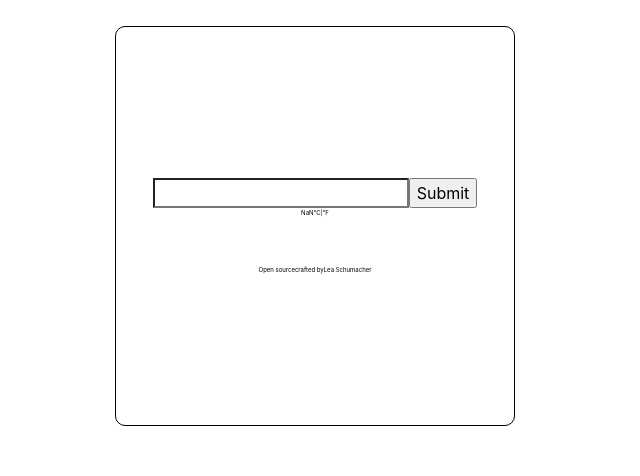
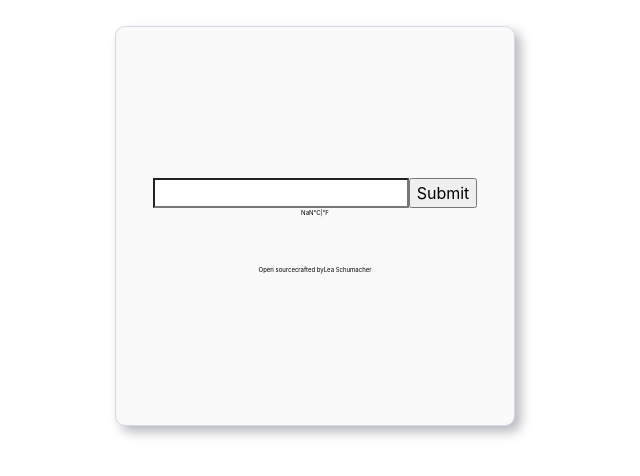
Before and after one commit to craftedcodes/react-based-weather-app, a React (Create React App) app: page / in a window 1280 px wide. Shown: the top 476 px of the page, without its empty margins (325-965 px from the left). Built offline with nearby package versions, Linux system fonts and the light colour scheme; no server answers.

Commit message:
CSS work

```diff
--- a/src/App.css
+++ b/src/App.css
@@ -5,11 +5,14 @@
   max-width: 500px;
   min-height: 400px;
   max-height: 600px;
-  border: solid 1px black;
+  border: solid 1px;
   border-radius: 10px;
   display: flex;
   flex-direction: column;
   text-align: center;
   justify-content: center;
   justify-items: center;
+  border-color: #d1d9e6;
+  box-shadow: 6px 6px 12px #b8b9be, -6px -6px 12px #ffffff;
+  background-color: #f9f9f9;
 }
--- /dev/null
+++ b/src/Search.css
@@ -0,0 +1,5 @@
+.Search {
+  border-color: #d1d9e6;
+  box-shadow: 6px 6px 12px #b8b9be, -6px -6px 12px #ffffff;
+  border: solid 1px;
+}
--- a/src/Search.js
+++ b/src/Search.js
@@ -33,6 +33,7 @@ export default function Search() {
         <input type="search" className="search-field" onChange={handleChange} />
         <input type="submit" placeholder="Search" className="submit-field" />
       </form>
+      <br />
       <Weather
         temperature={weather.temp}
         humidity={weather.humid}
--- a/src/Weather.js
+++ b/src/Weather.js
@@ -1,5 +1,4 @@
 import React from "react";
-import ReactAnimatedWeather from "react-animated-weather";
 import WeatherIcon from "./WeatherIcon";
 
 export default function Weather(props) {
--- a/src/WeatherIcon.js
+++ b/src/WeatherIcon.js
@@ -26,7 +26,7 @@ export default function WeatherIcon(props) {
   return (
     <ReactAnimatedWeather
       icon={codeMapping[props.code]}
-      color="#07689f"
+      color="#2A354F"
       size={52}
       animate={true}
     />
```
